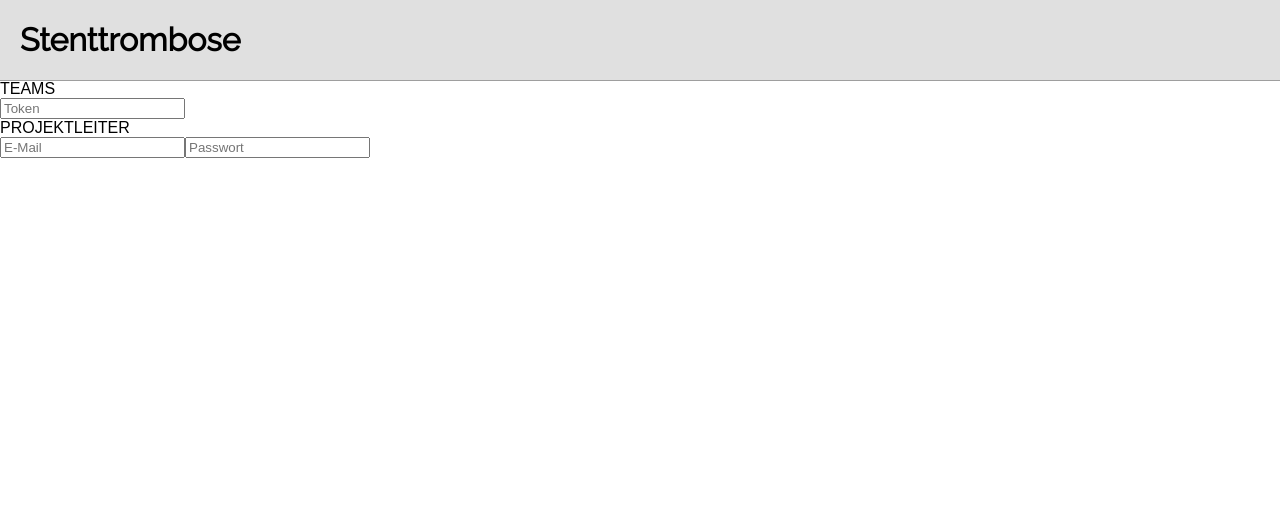
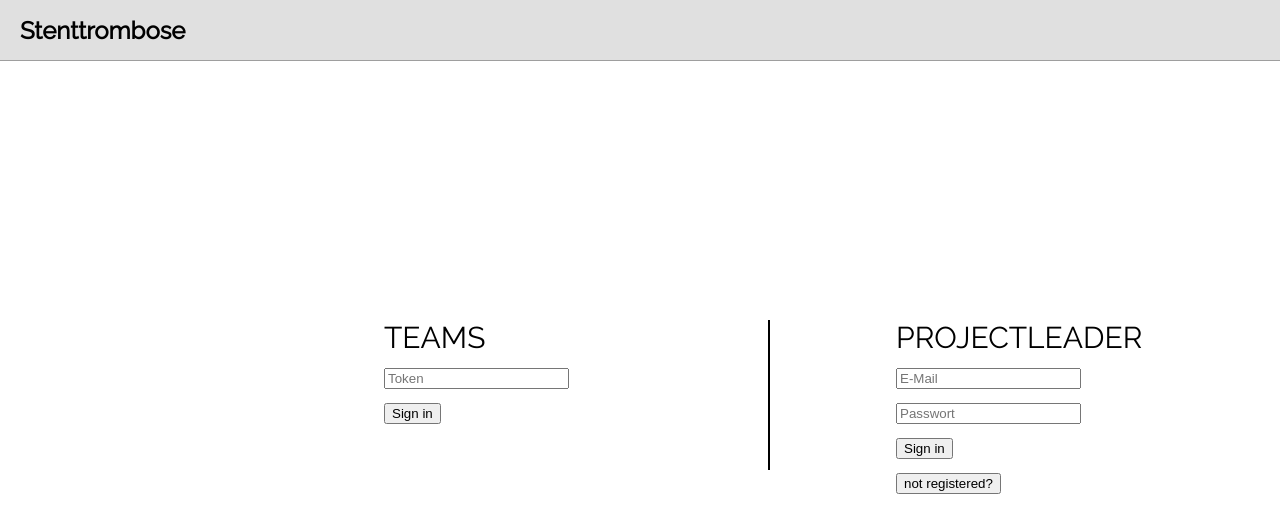
Before and after one commit to Gabsii/Stentthrombose, a React (Create React App) app in the folder reactjs/: page / in a window 1280 px wide. Shown: the top 532 px of the page. Built offline with nearby package versions, Linux system fonts and the light colour scheme.

Commit message:
Login update

```diff
--- a/reactjs/src/App.css
+++ b/reactjs/src/App.css
@@ -2,16 +2,39 @@
 
 .header{
   font-family: 'Raleway';
+  font-size: 12px;
   position: fixed;
   top: 0px;
   left: 0px;
   right: 0px;
-  height: 80px;
+  height: 60px;
   background-color: #E0E0E0;
   padding-left: 20px;
   border-bottom: 1px solid #9E9E9E;
 }
-.Inputlogin {
-  position: relative;
-  top: 80px;
+
+.teamlogin {
+  font-family: 'Raleway';
+  font-size: 30px;
+  position: fixed;
+  top: 40%;
+  left: 30%;
 }
+
+.teamlogin::after {
+  content: "";
+  background-color: black;
+  position: fixed;
+  width: 2px;
+  height: 150px;
+  top: 40%;
+  left: 60%;
+  display: block;
+}
+.leaderlogin{
+  font-family: 'Raleway';
+  font-size: 30px;
+  position: fixed;
+  top: 40%;
+  left: 70%
+}
--- a/reactjs/src/App.js
+++ b/reactjs/src/App.js
@@ -26,18 +26,23 @@ class Login extends Component {
   render (){
     return(
       <div>
-        <div className="Inputlogin">
+        <div className="teamlogin">
           <Header/>
           <form>
             TEAMS<br/>
-              <input type="text" placeholder="Token"/>
-          </form>
-          <form>
-            PROJEKTLEITER<br/>
-            <input type="text" placeholder="E-Mail"/>
-            <input type="text" placeholder="Passwort"/>
+              <input type="text" placeholder="Token"/><br/>
+              <input type="submit" value="Sign in"/>
           </form>
         </div>
+        <div className="leaderlogin">
+          <form>
+            PROJECTLEADER<br/>
+            <input type="text" placeholder="E-Mail"/><br/>
+            <input type="text" placeholder="Passwort"/><br/>
+            <input type="submit" value="Sign in"/><br/>
+            <input type="submit" value="not registered?"/>
+          </form>
+          </div>
       </div>
 
     )
```
